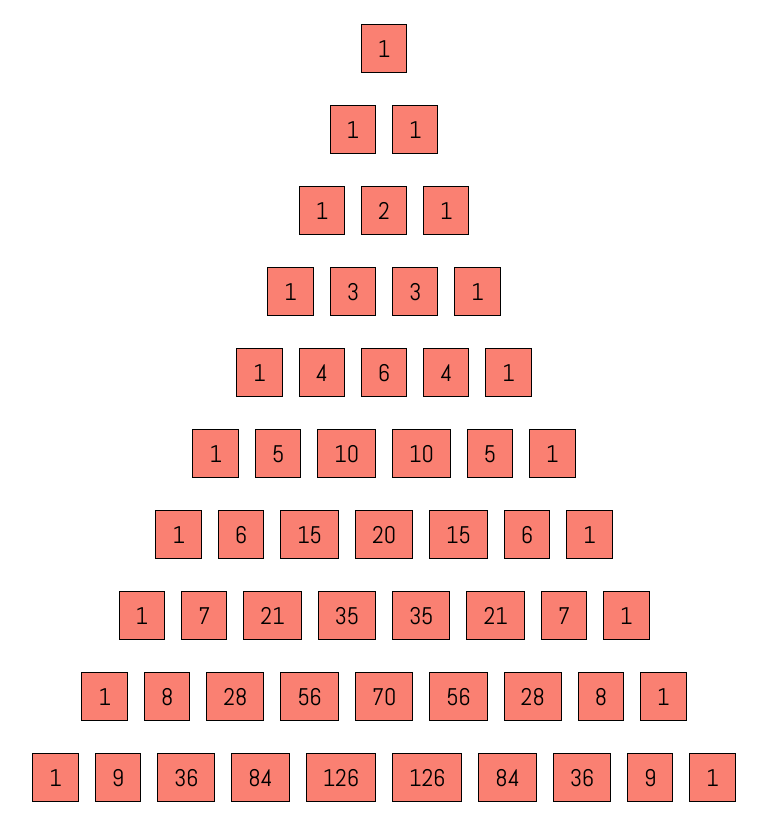
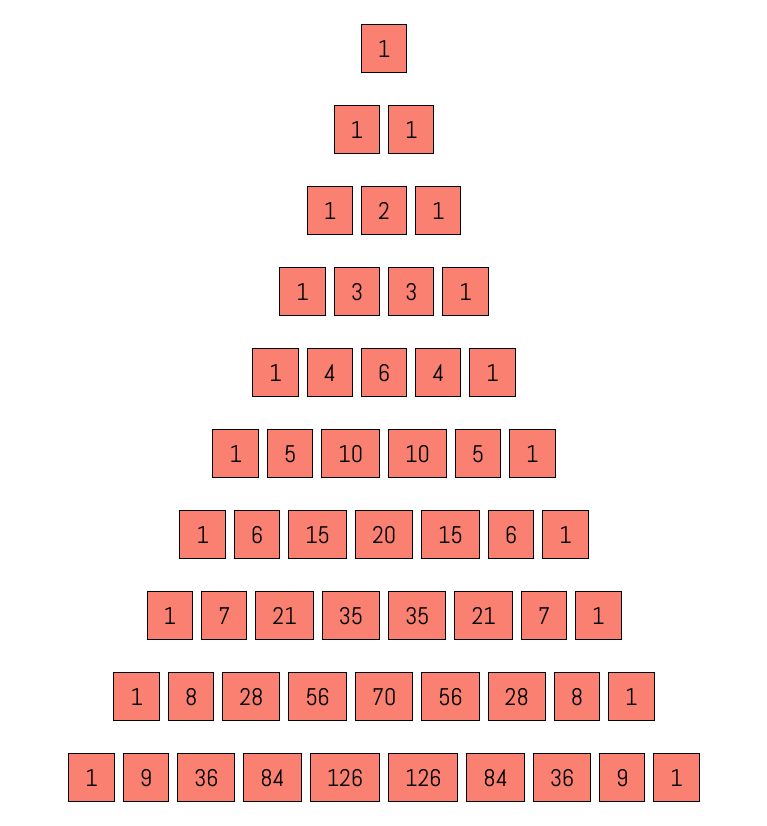
Before and after one commit to blacksagres/pascal-triangle, a website built with webpack: page index.html in a window 1280 px wide. Shown: the whole page, without its empty margins (256-1023 px from the left). Built offline with nearby package versions, Linux system fonts and the light colour scheme.

Commit message:
Decrease margin a bit

```diff
--- a/src/styles/main.scss
+++ b/src/styles/main.scss
@@ -28,7 +28,7 @@ body {
 
     .pascal-t-column {
         &:not(:last-child) {
-            margin-right: 1rem;
+            margin-right: 0.5rem;
         }
     }
 }
```
